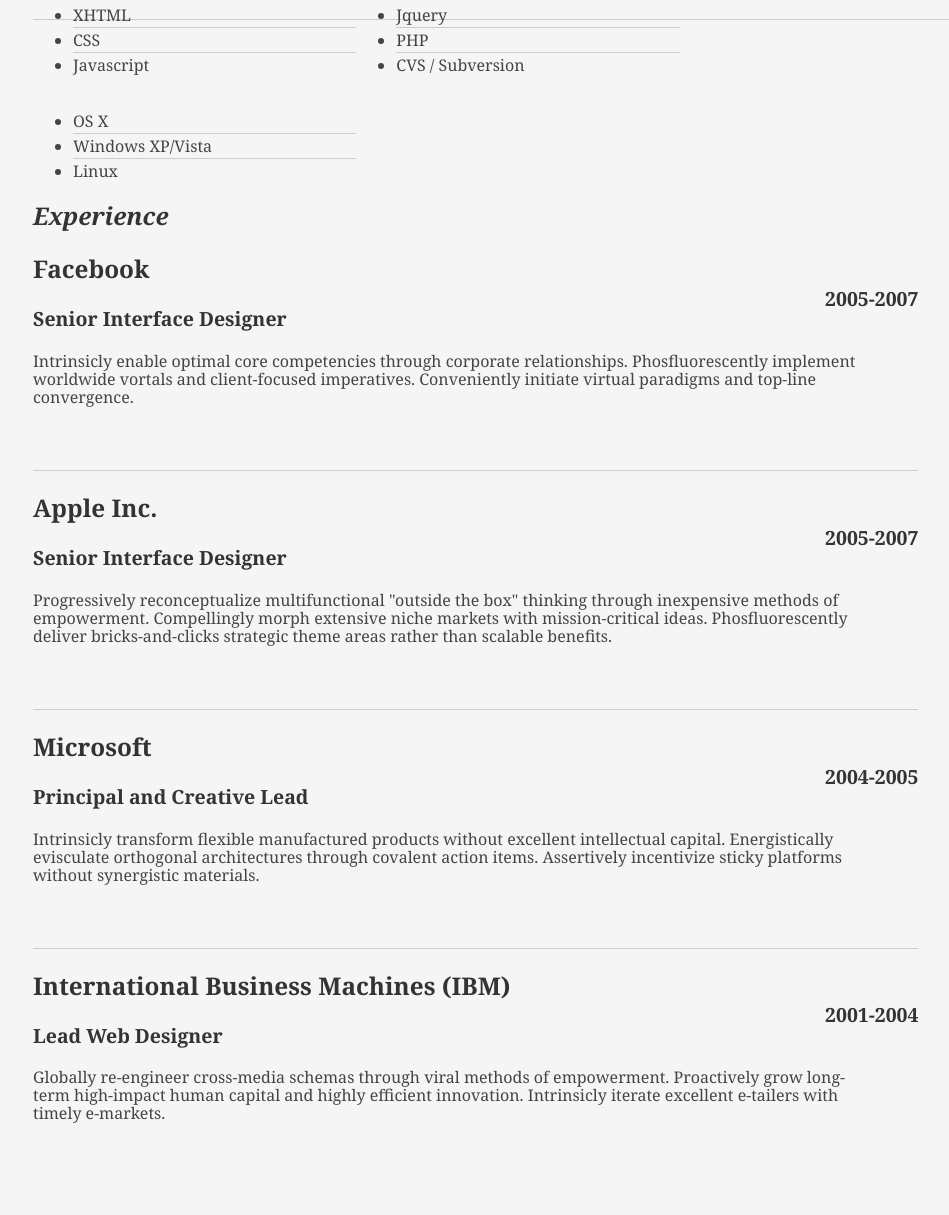
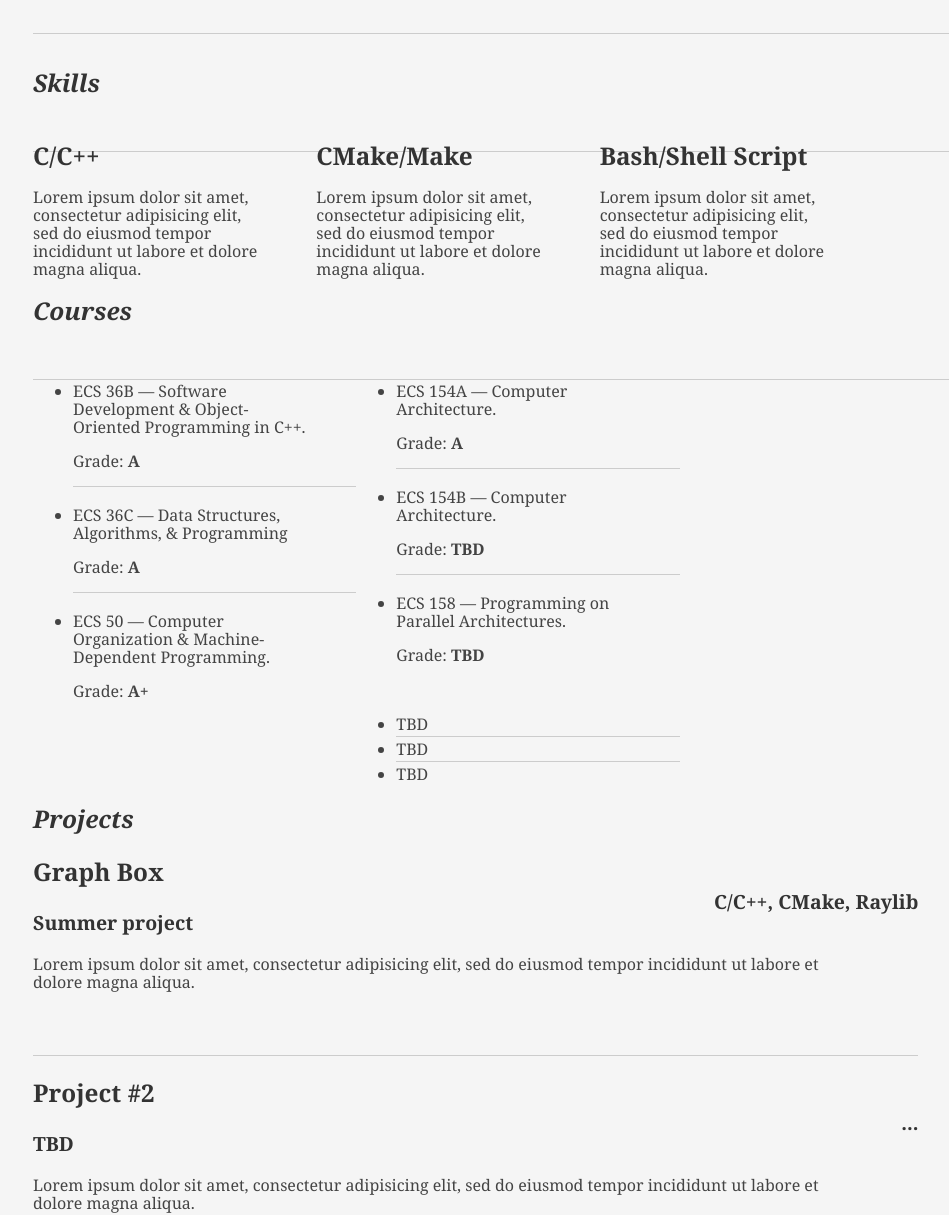
Before and after one commit to ajhelbig/ajhelbig.github.io, a plain HTML site: page index.html in a window 1280 px wide. Shown: the part 965-2180 px from the top of the page, without its empty margins (55-1004 px from the left). Drawn offline with Linux system fonts and the light colour scheme; a small style sheet from the web is missing.

Commit message:
filled in a general structure of the resume website

```diff
--- a/index.html
+++ b/index.html
@@ -2,7 +2,7 @@
 <html>
 <head>
 
-	<title>Jonathan Doe | Web Designer, Director | name@yourdomain.com</title>
+	<title>Andrew Helbig</title>
 	<meta http-equiv="content-type" content="text/html; charset=utf-8" />
 
 	<meta name="keywords" content="" />
@@ -20,15 +20,21 @@
 		<div id="hd">
 			<div class="yui-gc">
 				<div class="yui-u first">
-					<h1>Jonathan Doe</h1>
-					<h2>Web Designer, Director</h2>
+
+					<h1>Andrew Helbig</h1>
+					<h2>CS student at UC Davis</h2>
+					<h3><a href="mailto:ajhelbig@ucdavis.edu">
+					ajhelbig@ucdavis.edu</a></h3>
+					<h3>(530) - 616-1752</h3>
+					<h3><a id="pdf" href="#">Download PDF</a></h3>
+
 				</div>
 
 				<div class="yui-u">
 					<div class="contact-info">
-						<h3><a id="pdf" href="#">Download PDF</a></h3>
-						<h3><a href="mailto:name@yourdomain.com">name@yourdomain.com</a></h3>
-						<h3>(313) - 867-5309</h3>
+
+						<!-- put profile pic here -->
+
 					</div><!--// .contact-info -->
 				</div>
 			</div><!--// .yui-gc -->
@@ -40,11 +46,33 @@
 
 					<div class="yui-gf">
 						<div class="yui-u first">
-							<h2>Profile</h2>
+							<h2>Education</h2>
+						</div>
+						<div class="yui-u">
+							<h2>
+							University of California - Davis
+							</h2>
+							<h3>
+							Batchelors of Science, Computer Science &mdash; <strong>GPA 3.5/4.0</strong>
+							</h3>
+							<h3>
+							Expected Graduation June 2024
+							</h3>
+						</div>
+					</div><!-- // .yui-gf -->
+
+					<div class="yui-gf">
+						<div class="yui-u first">
+							<h2>Interests</h2>
 						</div>
 						<div class="yui-u">
 							<p class="enlarge">
-								Progressively evolve cross-platform ideas before impactful infomediaries. Energistically visualize tactical initiatives before cross-media catalysts for change.
+								Lorem ipsum dolor sit amet, consectetur adipisicing elit, sed do eiusmod
+								 tempor incididunt ut labore et dolore magna aliqua. Ut enim ad minim veniam,
+								 quis nostrud exercitation ullamco laboris nisi ut aliquip ex ea commodo
+								 consequat. Duis aute irure dolor in reprehenderit in voluptate velit esse
+								 cillum dolore eu fugiat nulla pariatur. Excepteur sint occaecat cupidatat non
+								 proident, sunt in culpa qui officia deserunt mollit anim id est laborum.
 							</p>
 						</div>
 					</div><!--// .yui-gf -->
@@ -56,43 +84,100 @@
 						<div class="yui-u">
 
 								<div class="talent">
-									<h2>Web Design</h2>
-									<p>Assertively exploit wireless initiatives rather than synergistic core competencies.	</p>
+									<h2>C/C++</h2>
+									<p>
+									Lorem ipsum dolor sit amet, consectetur
+									adipisicing elit, sed do eiusmod
+									tempor incididunt ut labore et dolore
+									magna aliqua.
+									</p>
 								</div>
 
 								<div class="talent">
-									<h2>Interface Design</h2>
-									<p>Credibly streamline mission-critical value with multifunctional functionalities.	 </p>
+									<h2>CMake/Make</h2>
+									<p>
+									Lorem ipsum dolor sit amet, consectetur
+									adipisicing elit, sed do eiusmod
+									tempor incididunt ut labore et dolore
+									magna aliqua.
+									</p>
 								</div>
 
 								<div class="talent">
-									<h2>Project Direction</h2>
-									<p>Proven ability to lead and manage a wide variety of design and development projects in team and independent situations.</p>
+									<h2>Bash/Shell Script</h2>
+									<p>
+									Lorem ipsum dolor sit amet, consectetur
+									adipisicing elit, sed do eiusmod
+									tempor incididunt ut labore et dolore
+									magna aliqua.
+									</p>
 								</div>
 						</div>
 					</div><!--// .yui-gf -->
 
 					<div class="yui-gf">
 						<div class="yui-u first">
-							<h2>Technical</h2>
+							<h2>Courses</h2>
 						</div>
 						<div class="yui-u">
 							<ul class="talent">
-								<li>XHTML</li>
-								<li>CSS</li>
-								<li class="last">Javascript</li>
+								<li>
+									<p>
+										ECS 36B — Software Development & Object-Oriented Programming in C++.
+									</p>
+									<p>
+										Grade: <strong>A</strong>
+									</p>
+								</li>
+								<li>
+									<p>
+										ECS 36C — Data Structures, Algorithms, & Programming
+									</p>
+									<p>
+										Grade: <strong>A</strong>
+									</p>
+								</li>
+								<li class="last">
+									<p>
+										ECS 50 — Computer Organization & Machine-Dependent Programming.
+									</p>
+									<p>
+										Grade: <strong>A+</strong>
+									</p>
+								</li>
 							</ul>
 
 							<ul class="talent">
-								<li>Jquery</li>
-								<li>PHP</li>
-								<li class="last">CVS / Subversion</li>
+								<li>
+									<p>
+										ECS 154A — Computer Architecture.
+									</p>
+									<p>
+										Grade: <strong>A</strong>
+									</p>
+								</li>
+								<li>
+									<p>
+										ECS 154B — Computer Architecture.
+									</p>
+									<p>
+										Grade: <strong>TBD</strong>
+									</p>
+								</li>
+								<li class="last">
+									<p>
+										ECS 158 — Programming on Parallel Architectures.
+									</p>
+									<p>
+										Grade: <strong>TBD</strong>
+									</p>
+								</li>
 							</ul>
 
 							<ul class="talent">
-								<li>OS X</li>
-								<li>Windows XP/Vista</li>
-								<li class="last">Linux</li>
+								<li>TBD</li>
+								<li>TBD</li>
+								<li class="last">TBD</li>
 							</ul>
 						</div>
 					</div><!--// .yui-gf-->
@@ -100,61 +185,73 @@
 					<div class="yui-gf">
 
 						<div class="yui-u first">
-							<h2>Experience</h2>
+							<h2>Projects</h2>
 						</div><!--// .yui-u -->
 
 						<div class="yui-u">
 
 							<div class="job">
-								<h2>Facebook</h2>
-								<h3>Senior Interface Designer</h3>
-								<h4>2005-2007</h4>
-								<p>Intrinsicly enable optimal core competencies through corporate relationships. Phosfluorescently implement worldwide vortals and client-focused imperatives. Conveniently initiate virtual paradigms and top-line convergence. </p>
+								<h2>Graph Box</h2>
+								<h3>Summer project</h3>
+								<h4>C/C++, CMake, Raylib</h4>
+								<p>
+								Lorem ipsum dolor sit amet, consectetur
+								adipisicing elit, sed do eiusmod
+								tempor incididunt ut labore et dolore magna
+								aliqua.
+								</p>
 							</div>
 
 							<div class="job">
-								<h2>Apple Inc.</h2>
-								<h3>Senior Interface Designer</h3>
-								<h4>2005-2007</h4>
-								<p>Progressively reconceptualize multifunctional "outside the box" thinking through inexpensive methods of empowerment. Compellingly morph extensive niche markets with mission-critical ideas. Phosfluorescently deliver bricks-and-clicks strategic theme areas rather than scalable benefits. </p>
+								<h2>Project #2</h2>
+								<h3>TBD</h3>
+								<h4>...</h4>
+								<p>
+								Lorem ipsum dolor sit amet, consectetur
+								adipisicing elit, sed do eiusmod
+								tempor incididunt ut labore et dolore magna
+								aliqua.
+								</p>
 							</div>
 
 							<div class="job">
-								<h2>Microsoft</h2>
-								<h3>Principal and Creative Lead</h3>
-								<h4>2004-2005</h4>
-								<p>Intrinsicly transform flexible manufactured products without excellent intellectual capital. Energistically evisculate orthogonal architectures through covalent action items. Assertively incentivize sticky platforms without synergistic materials. </p>
+								<h2>Project #3</h2>
+								<h3>TBD</h3>
+								<h4>...</h4>
+								<p>
+								Lorem ipsum dolor sit amet, consectetur
+								adipisicing elit, sed do eiusmod
+								tempor incididunt ut labore et dolore magna
+								aliqua.
+								</p>
 							</div>
 
 
 							<div class="job last">
-								<h2>International Business Machines (IBM)</h2>
-								<h3>Lead Web Designer</h3>
-								<h4>2001-2004</h4>
-								<p>Globally re-engineer cross-media schemas through viral methods of empowerment. Proactively grow long-term high-impact human capital and highly efficient innovation. Intrinsicly iterate excellent e-tailers with timely e-markets.</p>
+								<h2>Project #4</h2>
+								<h3>TBD</h3>
+								<h4>...</h4>
+								<p>
+								Lorem ipsum dolor sit amet, consectetur
+								adipisicing elit, sed do eiusmod
+								tempor incididunt ut labore et dolore magna
+								aliqua.
+								</p>
 							</div>
 
 						</div><!--// .yui-u -->
 					</div><!--// .yui-gf -->
 
-
-					<div class="yui-gf last">
-						<div class="yui-u first">
-							<h2>Education</h2>
-						</div>
-						<div class="yui-u">
-							<h2>Indiana University - Bloomington, Indiana</h2>
-							<h3>Dual Major, Economics and English &mdash; <strong>4.0 GPA</strong> </h3>
-						</div>
-					</div><!--// .yui-gf -->
-
+				</div class="yui-gf last"></div>
 
 				</div><!--// .yui-b -->
 			</div><!--// yui-main -->
 		</div><!--// bd -->
 
 		<div id="ft">
-			<p>Jonathan Doe &mdash; <a href="mailto:name@yourdomain.com">name@yourdomain.com</a> &mdash; (313) - 867-5309</p>
+			<p>Andrew Helbig &mdash; <a href="mailto:ajhelbig@ucdavis.edu">
+			ajhelbig@ucdavis.edu
+			</a> &mdash; (530) - 616-1752</p>
 		</div><!--// footer -->
 
 	</div><!-- // inner -->
```
